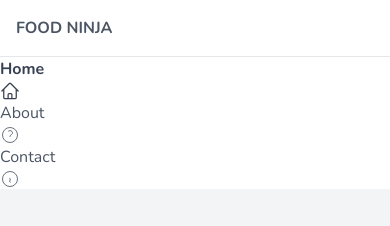
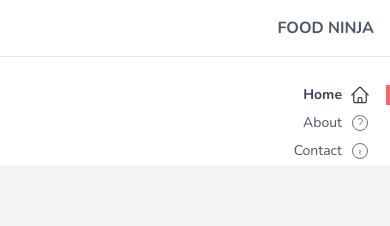
Before and after one commit to GiddyP/Tailwind-First-Tutorial, a website: page public/index.html in a window 390 px wide. Shown: the top 226 px of the page. Drawn offline with nearby package versions, Linux system fonts and the light colour scheme.

Commit message:
Responsive Nav

```diff
--- a/public/index.html
+++ b/public/index.html
@@ -10,29 +10,30 @@
 </head>
 
 <body class="text-gray-600 font-body">
+
     <div class="grid md:grid-cols-3">
-        <div class="md:col-span-1">
-            <nav>
+        <div class="md:col-span-1 md:flex justify-end">
+            <nav class="text-right">
                 <div>
                     <h1 class="font-bold uppercase p-4 border-b border-gray-200">
                         <a href="/" class="hover:text-gray-700">Food Ninja</a>
                     </h1>
                 </div>
-                <ul>
-                    <li class="text-gray-700 font-bold">
-                        <a href="#">
+                <ul class="text-sm mt-6">
+                    <li class="text-gray-700 font-bold py-1">
+                        <a href="#" class="px-4 flex justify-end border-r-4 border-primary">
                             <span>Home</span>
-                            <svg class="w-5" xmlns="http://www.w3.org/2000/svg" fill="none" viewBox="0 0 24 24"
+                            <svg class="w-5 ml-2" xmlns="http://www.w3.org/2000/svg" fill="none" viewBox="0 0 24 24"
                                 stroke-width="1.5" stroke="currentColor" class="w-6 h-6">
                                 <path stroke-linecap="round" stroke-linejoin="round"
                                     d="M2.25 12l8.954-8.955c.44-.439 1.152-.439 1.591 0L21.75 12M4.5 9.75v10.125c0 .621.504 1.125 1.125 1.125H9.75v-4.875c0-.621.504-1.125 1.125-1.125h2.25c.621 0 1.125.504 1.125 1.125V21h4.125c.621 0 1.125-.504 1.125-1.125V9.75M8.25 21h8.25" />
                             </svg>
                         </a>
                     </li>
-                    <li>
-                        <a href="#">
+                    <li class="py-1">
+                        <a href="#" class="px-4 flex justify-end border-r-4 border-white">
                             <span>About</span>
-                            <svg class="w-5" xmlns="http://www.w3.org/2000/svg" fill="none" viewBox="0 0 24 24"
+                            <svg class="w-5 ml-2" xmlns="http://www.w3.org/2000/svg" fill="none" viewBox="0 0 24 24"
                                 strokeWidth={1.5} stroke="currentColor" className="w-6 h-6">
                                 <path strokeLinecap="round" strokeLinejoin="round"
                                     d="M9.879 7.519c1.171-1.025 3.071-1.025 4.242 0 1.172 1.025 1.172 2.687 0 3.712-.203.179-.43.326-.67.442-.745.361-1.45.999-1.45 1.827v.75M21 12a9 9 0 11-18 0 9 9 0 0118 0zm-9 5.25h.008v.008H12v-.008z" />
@@ -40,10 +41,10 @@
 
                         </a>
                     </li>
-                    <li>
-                        <a href="#">
+                    <li class="py-1">
+                        <a href="#" class="px-4 flex justify-end border-r-4 border-white">
                             <span>Contact</span>
-                            <svg class="w-5" xmlns="http://www.w3.org/2000/svg" fill="none" viewBox="0 0 24 24"
+                            <svg class="w-5 ml-2" xmlns="http://www.w3.org/2000/svg" fill="none" viewBox="0 0 24 24"
                                 strokeWidth={1.5} stroke="currentColor" className="w-6 h-6">
                                 <path strokeLinecap="round" strokeLinejoin="round"
                                     d="M11.25 11.25l.041-.02a.75.75 0 011.063.852l-.708 2.836a.75.75 0 001.063.853l.041-.021M21 12a9 9 0 11-18 0 9 9 0 0118 0zm-9-3.75h.008v.008H12V8.25z" />
```
Also changed, not shown: public/output.css.
